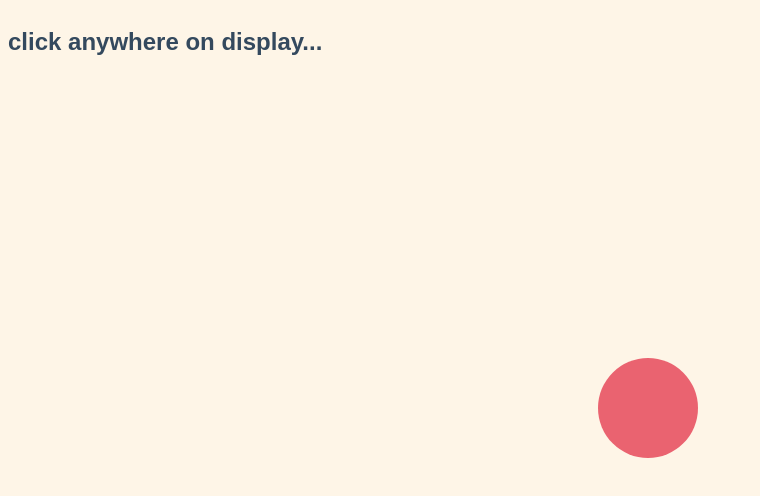
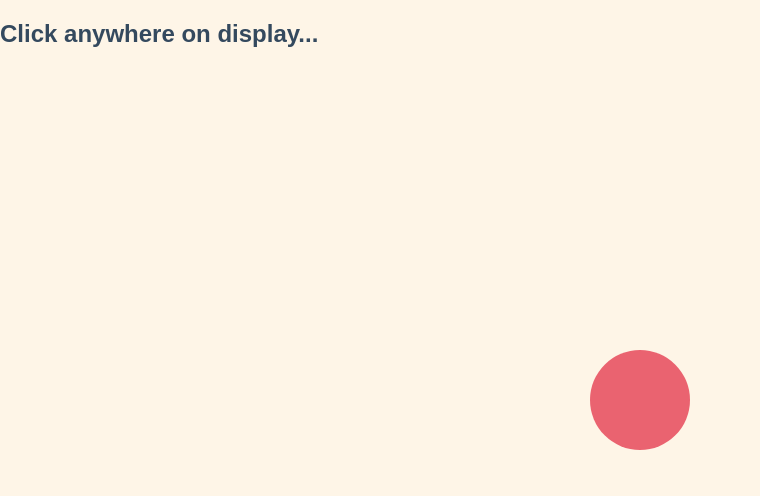
Before and after one commit to AlenAbrahamyan/analytic-geometry-javascript, a plain HTML site: page interpolation/index.html in a window 1280 px wide. Shown: the whole page, without its empty margins (0-760 px from the left). Drawn offline with Linux system fonts and the light colour scheme.

Commit message:
analytic-geometry

```diff
--- a/interpolation/index.html
+++ b/interpolation/index.html
@@ -4,7 +4,7 @@
     <link rel="stylesheet" href="./style.css" />
   </head>
   <body>
-    <h2>click anywhere on display...</h2>
+    <h2>Click anywhere on display...</h2>
     <canvas id="canvas"></canvas>
     <script src="./script.js"></script>
   </body>
--- a/interpolation/style.css
+++ b/interpolation/style.css
@@ -3,6 +3,7 @@ body{
   background-color: #FEF5E7;
   color: #34495E;
   overflow: hidden;
+  margin: 0;
 }
 
 h2{
```
